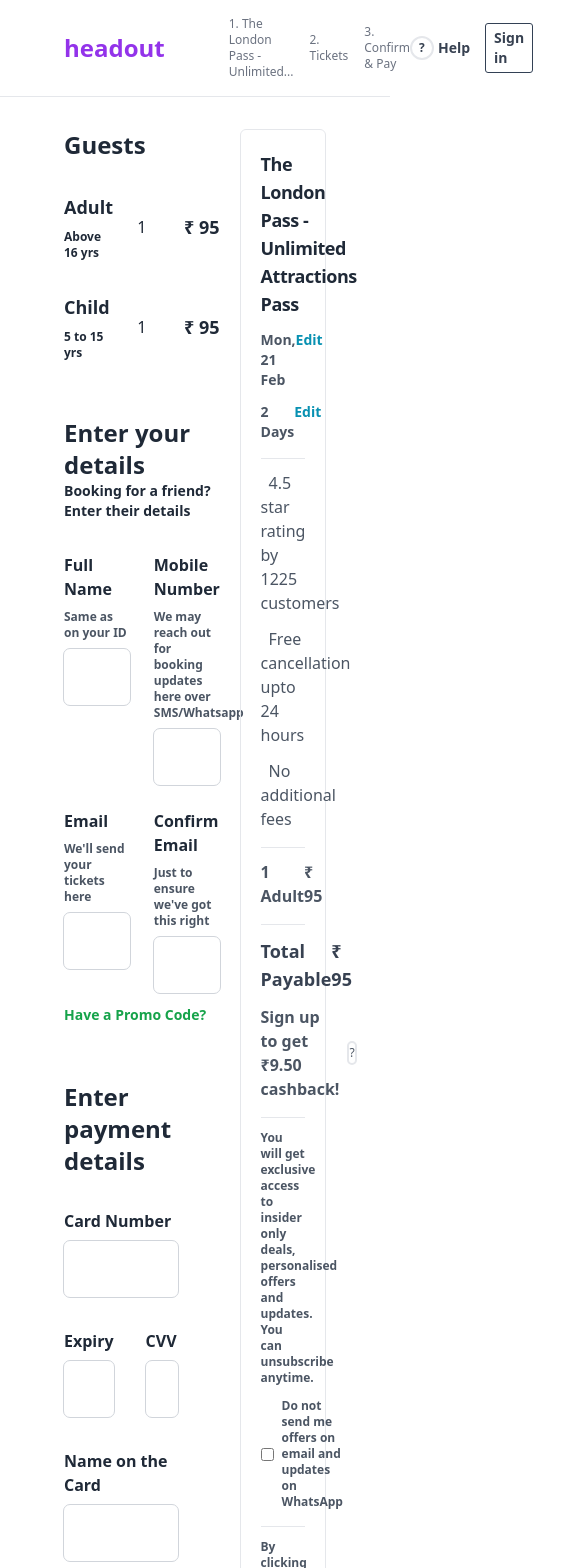
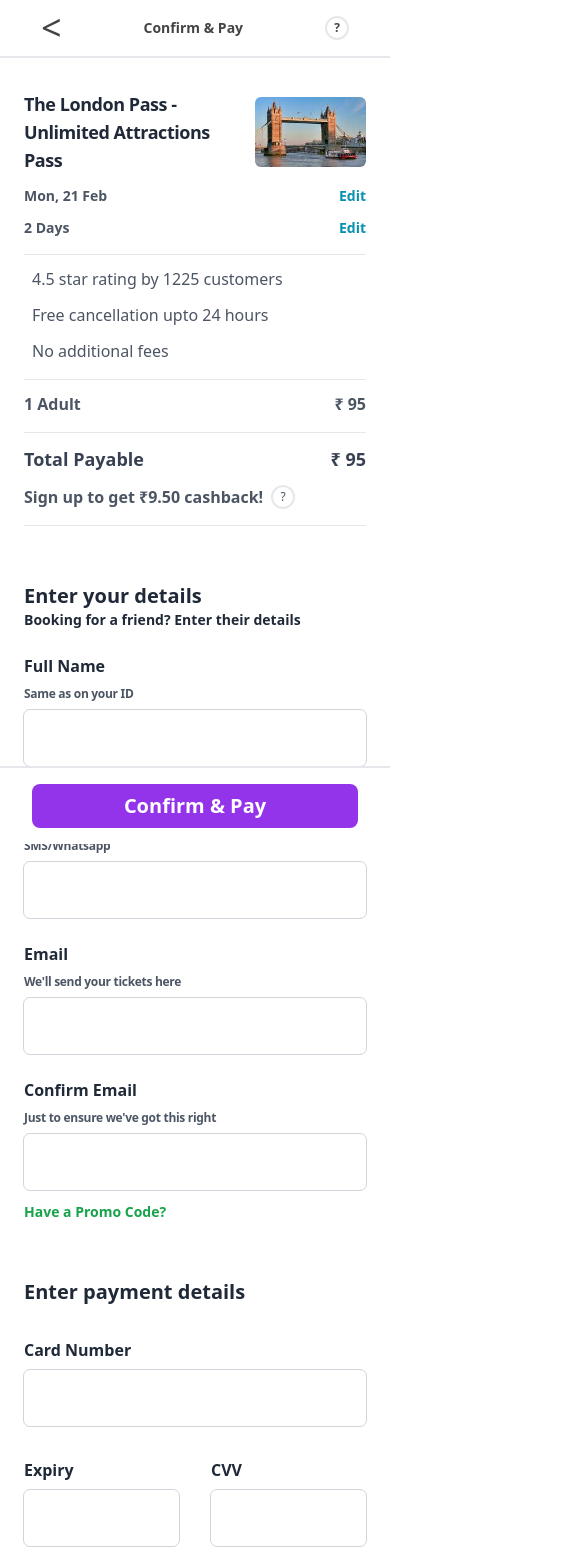
Before and after one commit to TyagiDemon/spysr-project, a Next.js app: page / in a window 390 px wide. Shown: the top 1568 px of the page, 585 px wide, since content can reach past the window. Built offline with nearby package versions, Linux system fonts and the light colour scheme.

Commit message:
Add signin popup and make site responsive

```diff
--- a/components/AboutUs.js
+++ b/components/AboutUs.js
@@ -1,10 +1,10 @@
 function AboutUs() {
 	return (
-		<div className="p-36 border-b-[2px]">
-			<div className="text-2xl font-bold font-sans">
+		<div className="lg:p-36 p-6 pb-16 border-b-[2px]">
+			<div className="text-xl lg:text-2xl font-bold font-sans">
 				We&apos;ve served 9 million+ guests and we are here for you
 			</div>
-			<div className="flex justify-between mt-8 gap-8">
+			<div className="grid grid-cols-2 lg:flex justify-between mt-8 gap-8">
 				<div>
 					<div></div>
 					<div className="text-xl font-bold mb-2">9 million +</div>
--- a/components/Footer.js
+++ b/components/Footer.js
@@ -1,6 +1,6 @@
 function Footer() {
   return (
-		<div className="mx-36 pt-16">
+		<div className="mx-36 pt-16 hidden lg:block">
 			<div className="grid grid-cols-5 border-b-[1px] pb-16">
 				<div className="col-span-2 pr-24 font-semibold text-sm">
 					<div className="text-purple-600 text-2xl">headout</div>
--- a/components/Form.js
+++ b/components/Form.js
@@ -1,8 +1,8 @@
 function Form() {
 	return (
 		<div className="flex-1 mt-8 text-gray-800 pb-5">
-			<div>
-				<div className="text-2xl font-bold">Guests</div>
+			<div className="hidden lg:block">
+				<div className="text-xl lg:text-2xl font-bold">Guests</div>
 
 				<div className="mt-8 grid grid-cols-3 w-full items-center">
 					<div>
@@ -41,43 +41,45 @@
 
 			<div className="mt-14">
 				<div>
-					<div className="text-2xl font-semibold">Enter your details</div>
+					<div className="text-xl lg:text-2xl font-semibold">
+						Enter your details
+					</div>
 					<div className="text-sm font-[550]">
 						Booking for a friend? Enter their details
 					</div>
 				</div>
 
-				<div className="w-full grid grid-cols-2 gap-6 mt-8">
-					<div>
+				<div className="w-full lg:grid lg:grid-cols-2 gap-6 mt-4">
+					<div className="mt-6">
 						<div className="font-semibold">Full Name</div>
-						<div className="text-xs font-[550] my-2 text-gray-600">
+						<div className="text-xs font-[550] my-2 text-gray-600 tracking-tight">
 							Same as on your ID
 						</div>
 						<div>
 							<input className="w-full outline outline-1 outline-gray-300 p-4 rounded-md focus:outline-black" />
 						</div>
 					</div>
-					<div>
+					<div className="mt-6">
 						<div className="font-semibold">Mobile Number</div>
-						<div className="text-xs font-[550] my-2 text-gray-600">
+						<div className="text-xs font-[550] my-2 text-gray-600 tracking-tight">
 							We may reach out for booking updates here over SMS/Whatsapp
 						</div>
 						<div>
 							<input className="w-full outline outline-1 outline-gray-300 p-4 rounded-md focus:outline-black" />
 						</div>
 					</div>
-					<div>
+					<div className="mt-6">
 						<div className="font-semibold">Email</div>
-						<div className="text-xs font-[550] my-2 text-gray-600">
+						<div className="text-xs font-[550] my-2 text-gray-600 tracking-tight">
 							We&apos;ll send your tickets here
 						</div>
 						<div>
 							<input className="w-full outline outline-1 outline-gray-300 p-4 rounded-md focus:outline-black" />
 						</div>
 					</div>
-					<div>
+					<div className="mt-6">
 						<div className="font-semibold">Confirm Email</div>
-						<div className="text-xs font-[550] my-2 text-gray-600">
+						<div className="text-xs font-[550] my-2 text-gray-600 tracking-tight">
 							Just to ensure we&apos;ve got this right
 						</div>
 						<div>
@@ -92,7 +94,9 @@
 			</div>
 
 			<div className="mt-14">
-				<div className="text-2xl font-bold">Enter payment details</div>
+				<div className="text-xl lg:text-2xl font-bold">
+					Enter payment details
+				</div>
 				<div className="flex mt-8">
 					<div className="flex-1 flex flex-col gap-8">
 						<div>
@@ -127,8 +131,8 @@
 								Your card details are secured using 2048-bit SSL encryption.
 							</div>
 							<div>
-                <img
-                  alt=""
+								<img
+									alt=""
 									src="https://cdn-imgix.headout.com/assets/images/checkout/security-compliance-v1.svg?auto=format&h=16&w=&crop=faces&fit=min&fm=jpeg&q=70"
 									className="bg-contain w-[250px]"
 								/>
@@ -136,7 +140,7 @@
 						</div>
 					</div>
 
-					<div className="flex-1"></div>
+					<div className="lg:flex-1"></div>
 				</div>
 
 				<div className="flex flex-col gap-3 border-y-[1px] py-8 mt-8">
@@ -169,7 +173,7 @@
 						By clicking &apos;Confirm &#38; Pay&apos; you agree to our general
 						terms and privacy policy
 					</div>
-					<div className="text-xl w-1/2 font-semibold text-white bg-purple-600 text-center py-2 rounded-md mt-8">
+					<div id="formButton" className="hidden lg:block text-xl w-1/2 font-semibold text-white bg-purple-600 text-center py-2 rounded-md mt-8">
 						Confirm &#38; Pay
 					</div>
 				</div>
--- a/components/Header.js
+++ b/components/Header.js
@@ -1,6 +1,23 @@
+import { useState } from "react";
+import SignInPopup from "./SignInPopup";
+import Modal from "@mui/material/Modal";
+
 function Header() {
+	const [open, setOpen] = useState(false);
+	const handleOpen = () => setOpen(true);
+	const handleClose = () => setOpen(false);
+
 	return (
-		<div className="flex px-16 py-4 items-center border-b-[1px] sticky top-0 w-full z-50 bg-white">
+		<>
+			<Modal
+				open={open}
+				onClose={handleClose}
+				aria-labelledby="modal-modal-title"
+				aria-describedby="modal-modal-description"
+			>
+				<SignInPopup onClick={handleClose} />
+			</Modal>
+			<div className="lg:flex hidden px-16 py-4 items-center border-b-[1px] sticky top-0 w-full z-50 bg-white">
 				<div className="flex flex-1 items-center gap-16 text-xs text-gray-500">
 					<div className="text-purple-600 font-semibold text-2xl">headout</div>
 					<div className="flex items-center gap-4">
@@ -11,13 +28,18 @@
 				</div>
 				<div className="flex items-center gap-4 text-sm font-semibold text-gray-700">
 					<div className="flex items-center gap-1">
-					<div className=" border-2 rounded-full h-6 w-6 flex items-center justify-center text-xs" >?</div>
+						<div className=" border-2 rounded-full h-6 w-6 flex items-center justify-center text-xs">
+							?
+						</div>
 						<div>Help</div>
 					</div>
-				<div className="outline outline-1 px-2 py-1 rounded-sm outline-slate-700 hover:bg-purple-600 hover:text-white cursor-pointer">Sign in</div>
+					<div className="outline outline-1 px-2 py-1 rounded-sm outline-slate-700 hover:bg-purple-600 hover:text-white cursor-pointer" onClick={handleOpen}>
+						Sign in
 					</div>
 				</div>
+			</div>
+		</>
 	);
 }
 
-export default Header
+export default Header;
--- a/components/SideBlock.js
+++ b/components/SideBlock.js
@@ -1,6 +1,34 @@
+import { useEffect, useState } from "react";
+
 function SideBlock() {
+	// const [scrollHeight, setScrollHeight] = useState(0);
+	// const [formButtonDepth, setFormButtonDepth] = useState(0);
+	// const [sideBlockButton, setSideBlockButton] = useState("0");
+
+	// const getScrollHeight = () => {
+	// 	setScrollHeight(window.pageYOffset);
+	// };
+
+	// useEffect(() => {
+	// 	// setFormButtonDepth(document.getElementById("formButton").offsetTop);
+	// 	setSideBlockButton(
+	// 		(document.getElementById("sideBlockButton").offsetTop - window.innerHeight).toString()
+	// 	);
+	// 	console.log(window.innerHeight);
+	// 	console.log(document.getElementById("sideBlockButton").offsetTop);
+
+	// 	// getScrollHeight();
+
+	// 	// window.onscroll = function () {
+	// 	// 	getScrollHeight();
+	// 	// };
+	// }, []);
+	// console.log(sideBlockButton);
+
 	return (
-		<div className="flex flex-col max-w-[33%] border-[1px] rounded-md p-5 text-gray-600 gap-3 mt-8 sticky top-0 h-min">
+		<div
+			className={`flex flex-col w-full mx-auto lg:max-w-[33%] lg:border-[1px] rounded-md lg:p-5 text-gray-600 gap-3 mt-8 h-min sticky -top-[100px]`}
+		>
 			<div className="gap-3 flex-col flex border-b-[1px] pb-4">
 				<div className="flex items-center gap-2">
 					<div className="text-lg font-semibold text-gray-800 tracking-tight">
@@ -53,7 +81,7 @@
 				</div>
 			</div>
 
-			<div className="text-xs flex flex-col gap-3 font-semibold border-b-[1px] pb-4">
+			<div className="hidden text-xs lg:flex lg:flex-col gap-3 font-semibold border-b-[1px] pb-4">
 				<div>
 					You will get exclusive access to insider only deals, personalised
 					offers and updates. You can unsubscribe anytime.
@@ -72,12 +100,15 @@
 				</div>
 			</div>
 
-			<div>
+			<div className="hidden lg:block">
 				<div className="text-xs font-semibold">
 					By clicking &apos;Confirm &#38; Pay&apos; you agree to our general
 					terms and privacy policy
 				</div>
-				<div className="text-xl font-semibold text-white bg-purple-600 text-center py-2 rounded-md mt-8">
+				<div
+					id="sideBlockButton"
+					className="text-xl font-semibold text-white bg-purple-600 text-center py-2 rounded-md mt-8"
+				>
 					Confirm &#38; Pay
 				</div>
 			</div>
--- /dev/null
+++ b/components/SignInPopup.js
@@ -0,0 +1,40 @@
+function SignInPopup({onClick}) {
+	return (
+		<div className="bg-white w-1/3 mx-auto md:mt-28 p-6 rounded-lg text-[#444444]">
+			<div className="font-bold text-xl flex justify-between items-center">
+				<div>Welcome</div>
+				<div className="cursor-pointer h-min" onClick={onClick}>
+					x
+				</div>
+			</div>
+			<div className="mt-2 text-sm font-[500] tracking-tight">
+				Sign in to get cashback as credits, insider-only offers and exclusive
+				deals
+			</div>
+			<div className="text-center py-2 mt-3 rounded-md text-sm font-semibold border-[1px] cursor-pointer">
+				Continue with Facebook
+			</div>
+			<div className="text-center py-2 mt-3 rounded-md text-sm font-semibold border-[1px] cursor-pointer">
+				Continue with Google
+			</div>
+			<div className="my-6 text-center text-xs">OR</div>
+			<div>
+				<div className="font-semibold text-lg tracking-tight">
+					Continue with email
+				</div>
+				<div className="mt-2 text-sm font-[500] tracking-tight">
+					We’ll send a link to your email that will instantly sign you in
+				</div>
+				<input
+					placeholder="Email Address"
+					className="w-full outline outline-1 outline-gray-300 p-2 rounded-md focus:outline-black mt-2"
+				/>
+				<div className="text-xl font-semibold text-white bg-purple-600 text-center py-2 rounded-md mt-4">
+					Send Link
+				</div>
+			</div>
+		</div>
+	);
+}
+
+export default SignInPopup;
--- /dev/null
+++ b/components/SmallScreenBottomButton.js
@@ -0,0 +1,11 @@
+function SmallScreenBottomButton() {
+  return (
+		<div className="fixed lg:hidden w-full text-xl border-t-2 font-semibold z-50 bottom-0 py-4 px-8 bg-white">
+			<div className=" text-white bg-purple-600 text-center py-2 rounded-lg">
+				Confirm &#38; Pay
+			</div>
+		</div>
+	);
+}
+
+export default SmallScreenBottomButton
--- /dev/null
+++ b/components/SmallScreenHeader.js
@@ -0,0 +1,13 @@
+function SmallScreenHeader() {
+  return (
+		<div className="flex justify-around sticky top-0 lg:hidden bg-white items-center py-2 border-b-2 font-bold text-sm">
+			<div className="cursor-pointer text-4xl font-extralight">&lt;</div>
+			<div>Confirm &#38; Pay</div>
+			<div className="cursor-pointer border-2 rounded-full h-6 w-6 flex items-center justify-center text-xs">
+				?
+			</div>
+		</div>
+	);
+}
+
+export default SmallScreenHeader
--- a/package.json
+++ b/package.json
@@ -8,6 +8,9 @@
     "lint": "next lint"
   },
   "dependencies": {
+    "@emotion/react": "^11.7.1",
+    "@emotion/styled": "^11.6.0",
+    "@mui/material": "^5.2.8",
     "next": "12.0.7",
     "react": "17.0.2",
     "react-dom": "17.0.2",
--- a/pages/index.js
+++ b/pages/index.js
@@ -3,11 +3,13 @@
 import SideBlock from "../components/SideBlock";
 import AboutUs from "../components/AboutUs";
 import Footer from "../components/Footer";
+import SmallScreenHeader from "../components/SmallScreenHeader";
+import SmallScreenBottomButton from "../components/SmallScreenBottomButton";
 import Head from "next/head";
 
 export default function Home() {
   return (
-		<div className="pb-16 text-[#444444]">
+		<div className="pb-16 text-[#444444] w-full">
 			<Head>
 				<script
 					src="https://kit.fontawesome.com/ecc785940a.js"
@@ -15,12 +17,14 @@
 				></script>
 			</Head>
 			<Header />
-			<div className="flex px-16 gap-5">
+			<SmallScreenHeader />
+			<div className="lg:flex lg:flex-row-reverse lg:px-16 px-6 gap-5">
+				<SideBlock />
 				<Form />
-				<SideBlock />
 			</div>
 
 			<AboutUs />
+			<SmallScreenBottomButton />
 			<Footer />
 		</div>
 	);
```
Also changed, not shown: 1 other file (tests, documents, lock files or other folders). Lines whose indentation alone changed are shown as unchanged.
